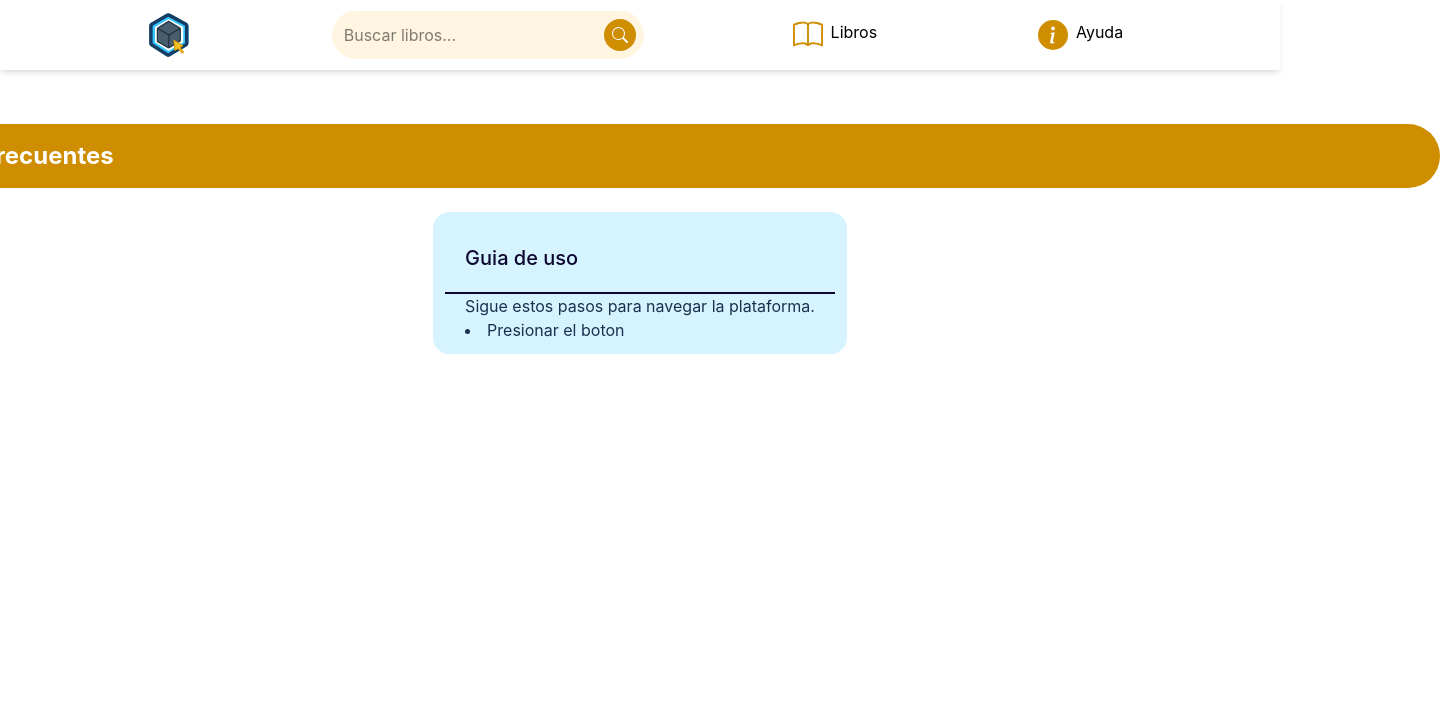
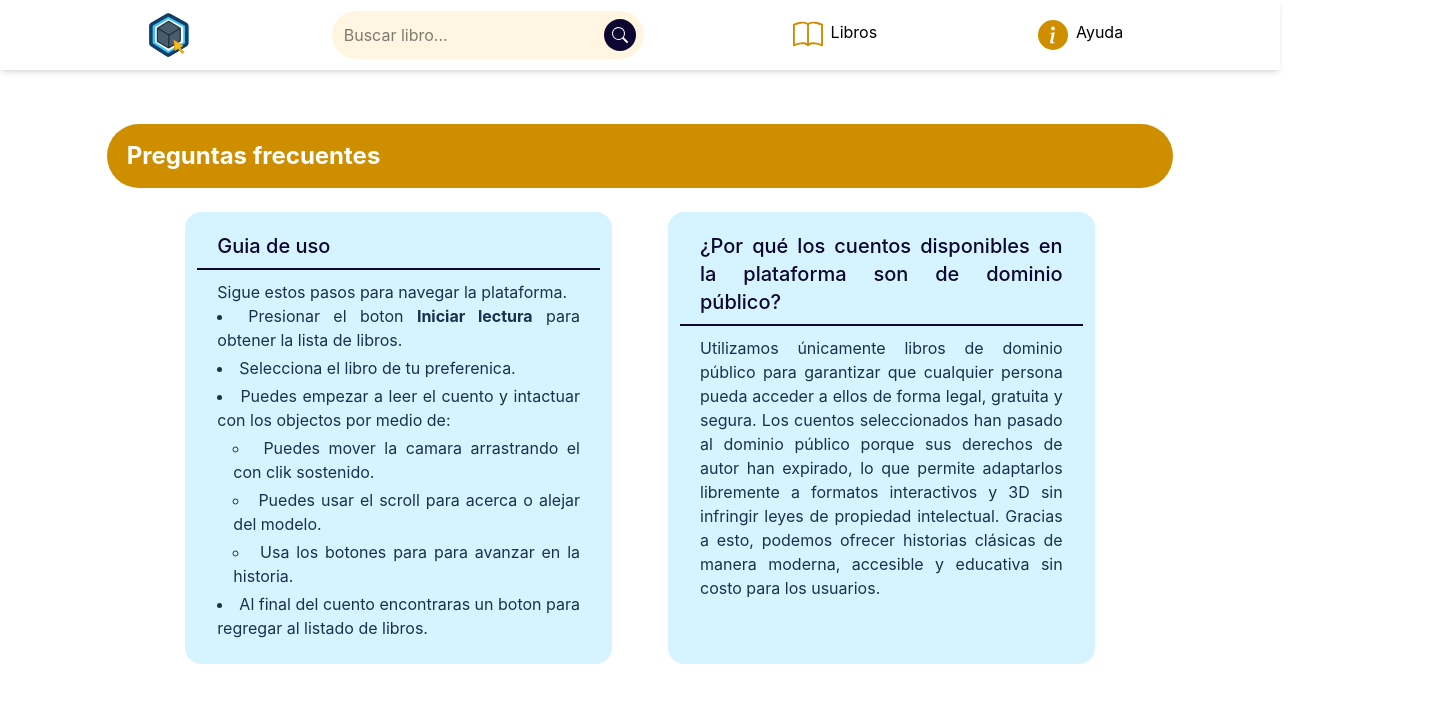
Before and after one commit to Nelly-Castillo/cuento-3d, a React (Vite) app: page /help in a window 1280 px wide. Shown: the top 702 px of the page, 1440 px wide, since content can reach past the window. Built offline with nearby package versions, Linux system fonts and the light colour scheme.

Commit message:
Help questions were added, along with changes to button colors and changes to the search box placeholder.

```diff
--- a/src/components/SearchBox.jsx
+++ b/src/components/SearchBox.jsx
@@ -21,12 +21,12 @@ function SearchBox({ onSearch }) {
         <form onSubmit={handleSubmit} className="flex items-center  rounded-full p-2 bg-[#FFF5E1]">
             <input
                 type="text"
-                placeholder="Buscar libros..."
+                placeholder="Buscar libro..."
                 value={query}
                 onChange={(e) => setQuery(e.target.value)}
                 className="p-1 focus:outline-none w-64"
             />
-            <button type="submit" className="bg-[#CF8D00] text-white rounded-full p-2 ml-2">
+            <button type="submit" className="bg-[#0D0630]  text-white rounded-full p-2 ml-2">
                 <svg xmlns="http://www.w3.org/2000/svg" width="16" height="16" fill="currentColor" className="bi bi-search" viewBox="0 0 16 16">
                     <path d="M11.742 10.344a6.5 6.5 0 1 0-1.397 1.398h-.001q.044.06.098.115l3.85 3.85a1 1 0 0 0 1.415-1.414l-3.85-3.85a1 1 0 0 0-.115-.1zM12 6.5a5.5 5.5 0 1 1-11 0 5.5 5.5 0 0 1 11 0"/>
                 </svg>
--- a/src/pages/Help.jsx
+++ b/src/pages/Help.jsx
@@ -1,19 +1,35 @@
 function Help() {
     return (
-        <div className="pt-30 flex flex-col items-center justify-center">
-            <div className=" text-white bg-[#CF8D00] m-1 p-4 px-3 rounded-full w-400 font-bold text-2xl">
+        <div className="pt-30 flex flex-col items-center justify-center text-justify ">
+            <div className=" text-white bg-[#CF8D00] m-1 p-4 px-3 rounded-full w-5/6 font-bold text-2xl">
                 <h1 className="px-2">Preguntas frecuentes</h1>
             </div>
-            <div className="m-5 p-3 bg-[#32C5FE]/20 rounded-2xl">
-                <h1 className="font-medium text-xl text-[#0D0630] p-5 border-b-2">Guia de uso </h1>
-                <div className="text-[#18314F] px-5">
-                    <p> Sigue estos pasos para navegar la plataforma.</p>
-                    <ul className="list-disc list-inside">
-                        <li>Presionar el boton</li>
-                    </ul>
+            <div className="flex flex-cols-2 gap-4 justify-center-safe">
+                <div className="m-5 p-3 bg-[#32C5FE]/20 rounded-2xl w-1/3">
+                    <h1 className="font-medium text-xl text-[#0D0630] pt-2 p-5  pb-2 border-b-2">Guia de uso </h1>
+                    <div className="text-[#18314F] px-5 pt-2.5 pb-3">
+                        <p> Sigue estos pasos para navegar la plataforma.</p>
+                        <ul className="list-disc list-inside space-y-1">
+                            <li>Presionar el boton <strong>Iniciar lectura</strong> para obtener la lista de libros.</li>
+                            <li>Selecciona el libro de tu preferenica.</li>
+                            <li>Puedes empezar a leer el cuento y intactuar con los objectos por medio de:
+                                <ul className="list-[circle] list-inside ml-4 mt-1 space-y-1">
+                                    <li>Puedes mover la camara arrastrando el con clik sostenido.</li>
+                                    <li>Puedes usar el scroll para acerca o alejar del modelo.</li>
+                                    <li>Usa los botones para para avanzar en la historia.</li>
+                                </ul>
+                            </li>
+                            <li>Al final del cuento encontraras un boton para regregar al listado de libros. </li>
+                        </ul>
+                    </div>
+                </div>
+                <div className="m-5 p-3 bg-[#32C5FE]/20 rounded-2xl w-1/3">
+                    <h1 className="font-medium text-xl text-[#0D0630] p-5 pt-2  pb-2 border-b-2">¿Por qué los cuentos disponibles en la plataforma son de dominio público?</h1>
+                    <div className="text-[#18314F] px-5 pt-2.5 pb-3 items-center">
+                        <p>Utilizamos únicamente libros de dominio público para garantizar que cualquier persona pueda acceder a ellos de forma legal, gratuita y segura. Los cuentos seleccionados han pasado al dominio público porque sus derechos de autor han expirado, lo que permite adaptarlos libremente a formatos interactivos y 3D sin infringir leyes de propiedad intelectual. Gracias a esto, podemos ofrecer historias clásicas de manera moderna, accesible y educativa sin costo para los usuarios.</p>
+                    </div>
                 </div>
             </div>
-
         </div>
     );
 }
--- a/src/pages/Story.jsx
+++ b/src/pages/Story.jsx
@@ -116,7 +116,7 @@ export default function Story() {
                     ) : (
                             <button
                                 onClick={() => navigate('/books')}
-                                className="px-6 py-3 bg-[#CF8D00] text-white rounded-full font-bold shadow-lg"
+                                className="px-6 py-3 bg-[#0D0630]  text-[#FFF5E1] rounded-full font-bold shadow-lg  hover:bg-[#32C5FE]  transition duration-300 mb-10"
                             >
                                 Regresar
                             </button>
```
